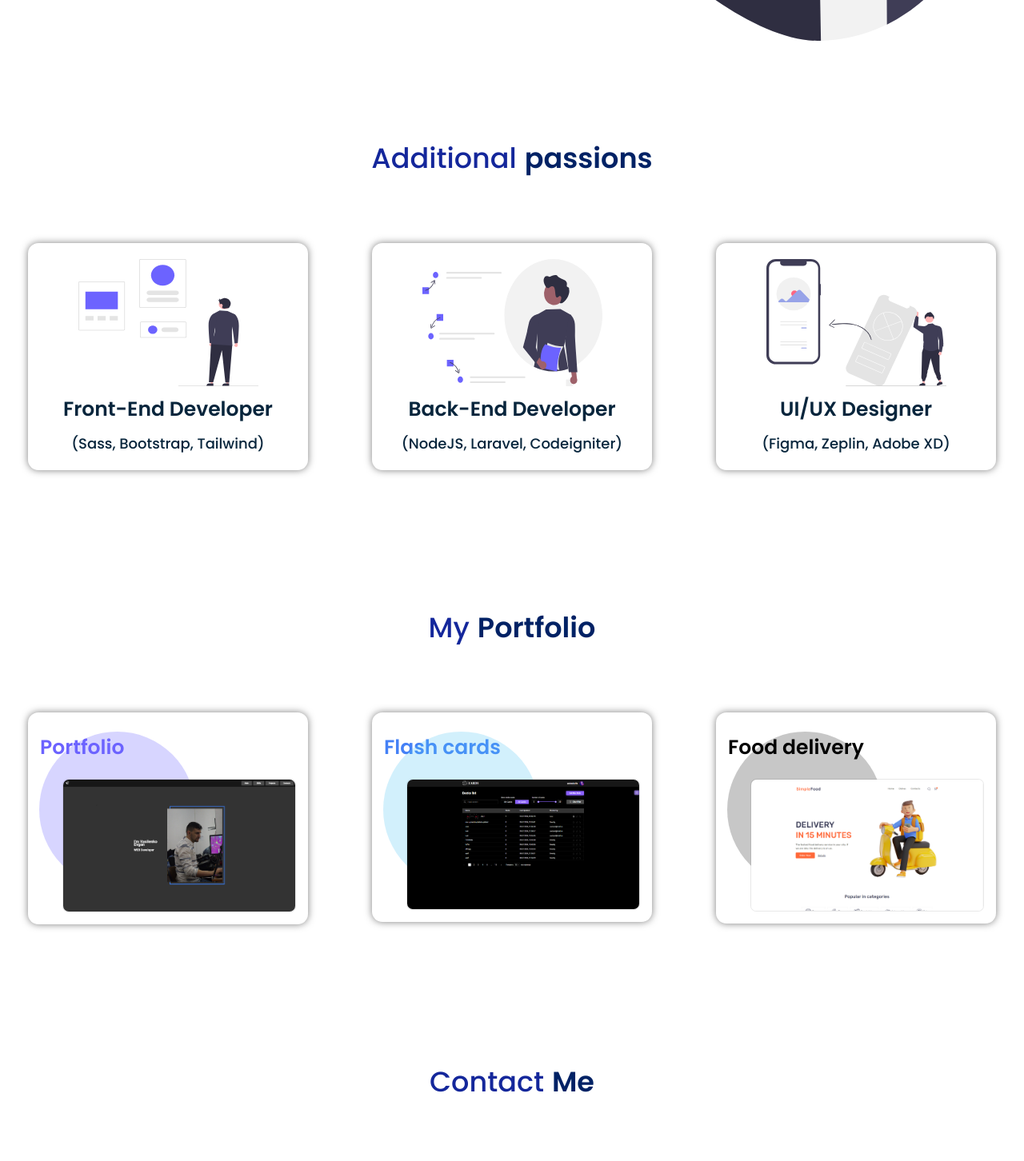
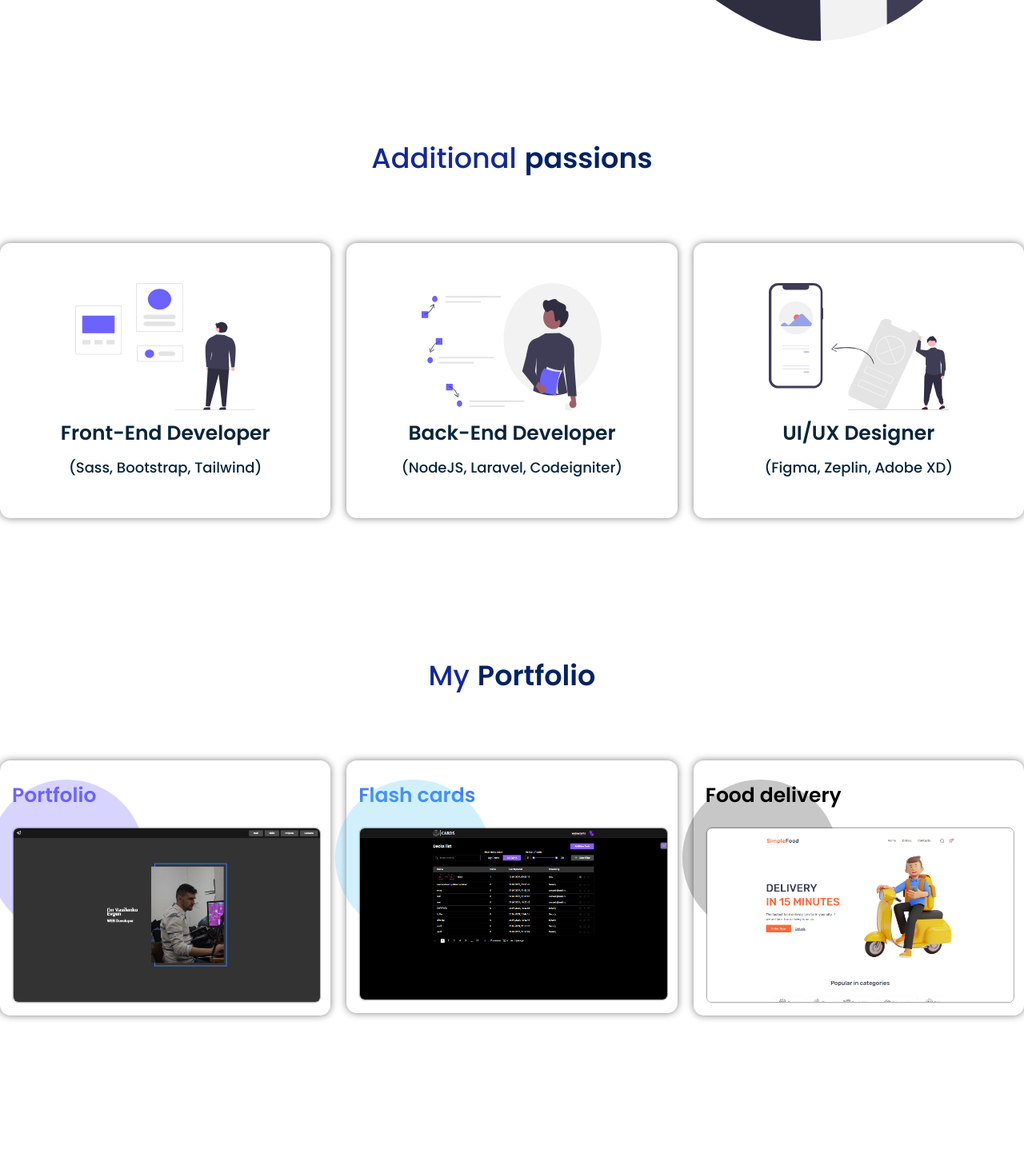
Before and after one commit to yevhenkr/portfolio-second-variant, a React app: page / in a window 1280 px wide. Shown: the part 540-1992 px from the top of the page at 80% size. Built offline with nearby package versions, Linux system fonts and the light colour scheme.

Commit message:
refactor: footer link

```diff
--- a/src/common/components/layout/sections/passions/Passions.tsx
+++ b/src/common/components/layout/sections/passions/Passions.tsx
@@ -11,21 +11,21 @@ export const Passions = () => {
     return (
         <Section id={'Passions'}>
             <TitleSection wordOne={"Additional"} wordSecond={"passions"}/>
-            <FlexWrapper flexDirection={"row"} justify={"space-around"} max_width={"1628"}>
-                <FlexWrapper flexDirection={"column"} borderRadius={"13px"}
-                             align_i={"center"} min_width={"350px"} padding={"20px 0"} boxShadow={"0px 0px 10px rgba(0, 0, 0, 0.5)"}>
+            <FlexWrapper wrap={"wrap"} flexDirection={"row"} justify={"space-around"} max_width={"1628"} gap={"20px"}>
+                <FlexWrapper flex={"1"} flexDirection={"column"} borderRadius={"13px"}
+                             align_i={"center"} max_width={ "500px"} min_width={"350px"} padding={"50px 0"} boxShadow={"0px 0px 10px rgba(0, 0, 0, 0.5)"}>
                     <PassionsFront/>
                     <H3Styled>Front-End Developer</H3Styled>
                     <SpanSkills>(Sass, Bootstrap, Tailwind)</SpanSkills>
                 </FlexWrapper>
-                <FlexWrapper flexDirection={"column"} borderRadius={"13px"}
-                             align_i={"center"} min_width={"350px"} padding={"20px 0"} boxShadow={"0px 0px 10px rgba(0, 0, 0, 0.5)"}>
+                <FlexWrapper flex={"1"} flexDirection={"column"} borderRadius={"13px"}
+                             align_i={"center"} min_width={"350px"} padding={"50px 0"} boxShadow={"0px 0px 10px rgba(0, 0, 0, 0.5)"}>
                     <PassionsBack/>
                     <H3Styled>Back-End Developer</H3Styled>
                     <SpanSkills>(NodeJS, Laravel, Codeigniter)</SpanSkills>
                 </FlexWrapper>
-                <FlexWrapper flexDirection={"column"} borderRadius={"13px"}
-                             align_i={"center"} min_width={"350px"} padding={"20px 0"} boxShadow={"0px 0px 10px rgba(0, 0, 0, 0.5)"}>
+                <FlexWrapper flex={"1"} flexDirection={"column"} borderRadius={"13px"}
+                             align_i={"center"} min_width={"350px"} padding={"50px 0"} boxShadow={"0px 0px 10px rgba(0, 0, 0, 0.5)"}>
                     <PassionsUI/>
                     <H3Styled>UI/UX Designer</H3Styled>
                     <SpanSkills>(Figma, Zeplin, Adobe XD)</SpanSkills>
--- a/src/common/components/layout/sections/portfolio/Portfolio.tsx
+++ b/src/common/components/layout/sections/portfolio/Portfolio.tsx
@@ -12,8 +12,8 @@ export const Portfolio = () => {
     return (
         <Section>
             <TitleSection wordOne={"My"} wordSecond={"Portfolio"}/>
-            <FlexWrapper flexDirection={"row"} justify={"space-around"}>
-                <FlexWrapper flexDirection={"column"} borderRadius={"13px"}
+            <FlexWrapper wrap={"wrap"} gap={"20px"} flexDirection={"row"} justify={"space-around"}>
+                <FlexWrapper flex={"1"} flexDirection={"column"} borderRadius={"13px"}
                              align_i={"center"} min_width={"320px"} padding={"15px"}
                              boxShadow={"0px 0px 10px rgba(0, 0, 0, 0.5)"}>
                     <FlexWrapper padding={"10px 0"} flexDirection={"row"} gap={"10px"} justify={"flex-start"}
@@ -29,7 +29,7 @@ export const Portfolio = () => {
                         <StyledImg src={first} alt={"props.alt"}/>
                     </ImageContainer>
                 </FlexWrapper>
-                <FlexWrapper flexDirection={"column"} borderRadius={"13px"} align_i={"center"} min_width={"320px"} padding={"15px"}
+                <FlexWrapper flex={"1"} flexDirection={"column"} borderRadius={"13px"} align_i={"center"} min_width={"320px"} padding={"15px"}
                              boxShadow={"0px 0px 10px rgba(0, 0, 0, 0.5)"}>
                     <FlexWrapper padding={"10px 0"} flexDirection={"row"} gap={"10px"} justify={"flex-start"}
                                  width={"100%"}>
@@ -45,7 +45,7 @@ export const Portfolio = () => {
                         <StyledImg src={second} alt={"props.alt"}/>
                     </ImageContainer>
                 </FlexWrapper>
-                <FlexWrapper flexDirection={"column"} borderRadius={"13px"}
+                <FlexWrapper flex={"1"} flexDirection={"column"} borderRadius={"13px"}
                              align_i={"center"} min_width={"320px"} padding={"15px"}
                              boxShadow={"0px 0px 10px rgba(0, 0, 0, 0.5)"}>
                     <FlexWrapper padding={"10px 0"} flexDirection={"row"} gap={"10px"} justify={"flex-start"}
@@ -88,7 +88,7 @@ type DivType = {
 const ImageContainer = styled.div<DivType>`
     position: relative;
     display: block;
-    max-width: 290px;
+    max-width: 450px;
     width: 100%;
     margin-left: auto;
     border-radius: 7px;
@@ -112,5 +112,6 @@ const StyledImg = styled.img`
     width: 100%;
     position: relative;
     border-radius: 7px;
+    border: 1px solid rgba(0, 0, 0, 0.3);
     z-index: 1;
 `
--- a/src/common/components/ui/flexWrapper/FlexWrapper.tsx
+++ b/src/common/components/ui/flexWrapper/FlexWrapper.tsx
@@ -6,6 +6,7 @@ type FlexWrapperType = {
   gap?: string
   justify?: 'center' | 'flex-end' | 'flex-start' | 'space-around' | 'space-between' | 'space-evenly'
   wrap?: 'nowrap' | 'wrap' | 'wrap-reverse'
+  flex?: string
   max_width?: string
   min_width?: string
   width?: string
@@ -22,6 +23,7 @@ export const FlexWrapper = styled.div<FlexWrapperType>`
   justify-content: ${props => props.justify || 'flex-start'};
   align-items: ${props => props.align_i || 'stretch'};
   flex-wrap: ${props => props.wrap || 'nowrap'};
+  flex: ${props => props.flex || ''};
   gap: ${props => props.gap || '10px'};
   min-width: ${props => props.min_width || 'auto'};
   max-width: ${props => props.max_width || 'auto'};
```
